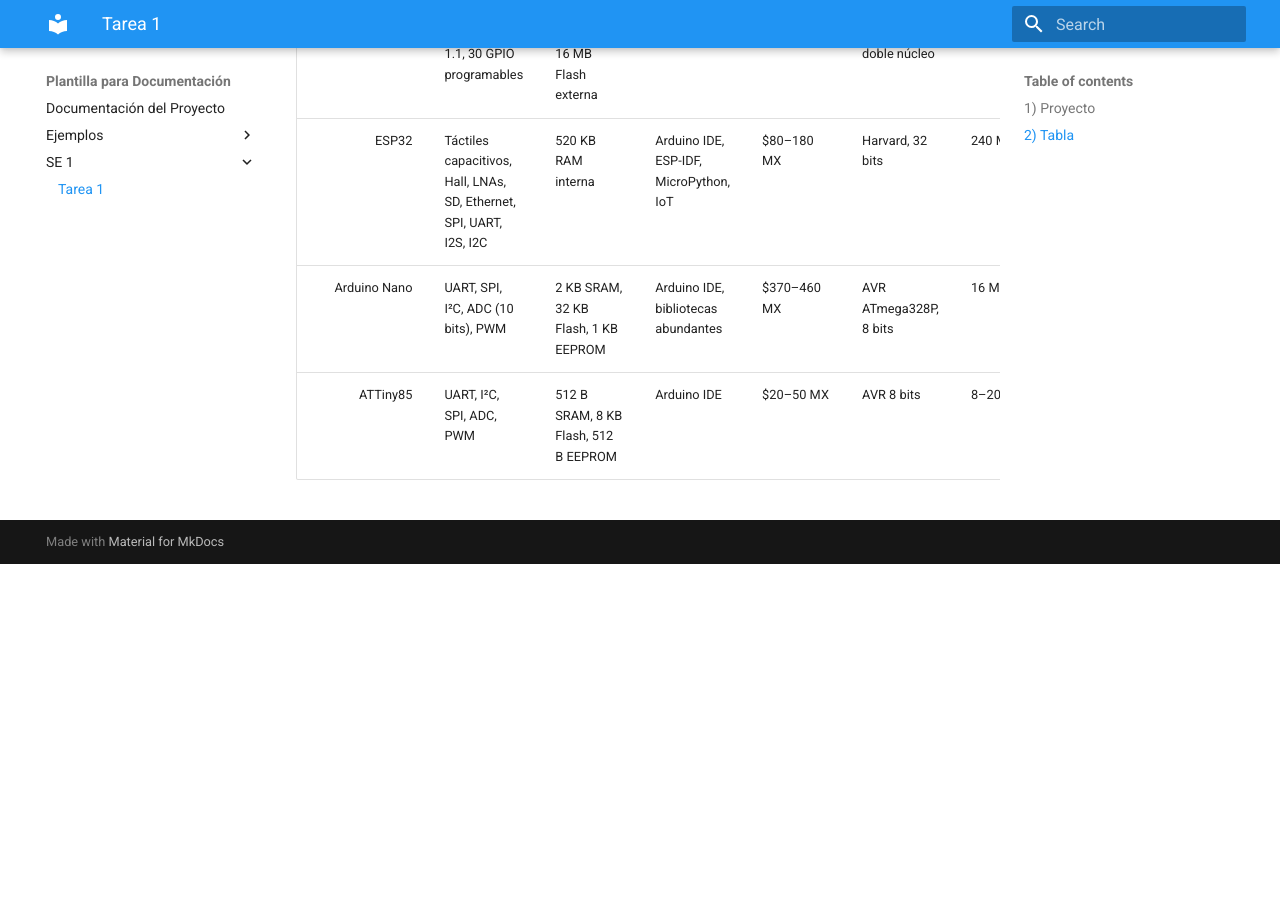
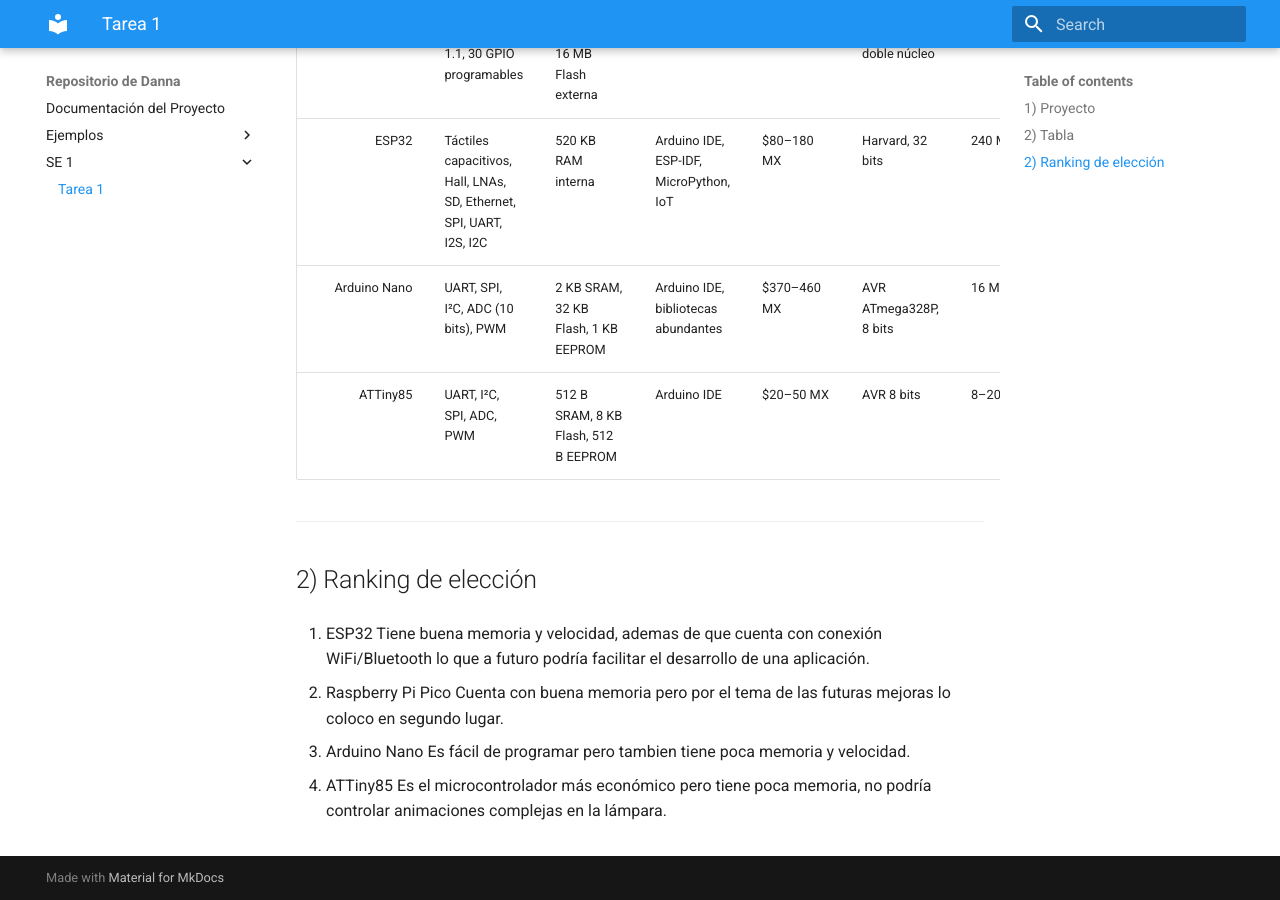
Before and after one commit to dannaags/my_docs, an MkDocs documentation site: the page built from docs/SE_1/Tarea1.md, in a window 1280 px wide and 900 px high, scrolled down 694 px. Built offline with MkDocs 1.6.1 and Material for MkDocs 9.7.7, drawn with Linux system fonts in a browser that asks for light colours; before the commit the page ends 1258 px from its top, so only the background shows below that.

Commit message:
cambios_tarea

```diff
--- a/docs/SE_1/Tarea1.md
+++ b/docs/SE_1/Tarea1.md
@@ -26,3 +26,18 @@
 | ESP32            | Táctiles capacitivos, Hall, LNAs, SD, Ethernet, SPI, UART, I2S, I2C          | 520 KB RAM interna                         | Arduino IDE, ESP-IDF, MicroPython, IoT | $80–180 MX   | Harvard, 32 bits                        | 240 MHz              |
 | Arduino Nano     | UART, SPI, I²C, ADC (10 bits), PWM                                           | 2 KB SRAM, 32 KB Flash, 1 KB EEPROM        | Arduino IDE, bibliotecas abundantes    | $370–460 MX  | AVR ATmega328P, 8 bits                  | 16 MHz               |
 | ATTiny85         | UART, I²C, SPI, ADC, PWM                                                     | 512 B SRAM, 8 KB Flash, 512 B EEPROM       | Arduino IDE                           | $20–50 MX    | AVR 8 bits                              | 8–20 MHz             |
+
+---
+## 2) Ranking de elección
+
+1.  ESP32
+Tiene buena memoria y velocidad, ademas de que cuenta con conexión WiFi/Bluetooth lo que a futuro podría facilitar el desarrollo de una aplicación.
+
+2.  Raspberry Pi Pico
+Cuenta con buena memoria pero por el tema de las futuras mejoras lo coloco en segundo lugar.
+
+3.  Arduino Nano
+Es fácil de programar pero tambien tiene poca memoria y velocidad.
+
+4.  ATTiny85
+Es el microcontrolador más económico pero tiene poca memoria, no podría controlar animaciones complejas en la lámpara.
--- a/mkdocs.yml
+++ b/mkdocs.yml
@@ -1,4 +1,4 @@
-site_name: Plantilla para Documentación
+site_name: Repositorio de Danna
 markdown_extensions:
   - pymdownx.highlight:
       anchor_linenums: true
```
Also changed, not shown: docs/Ejemplos/encabezados.md (+1 -1 lines).
